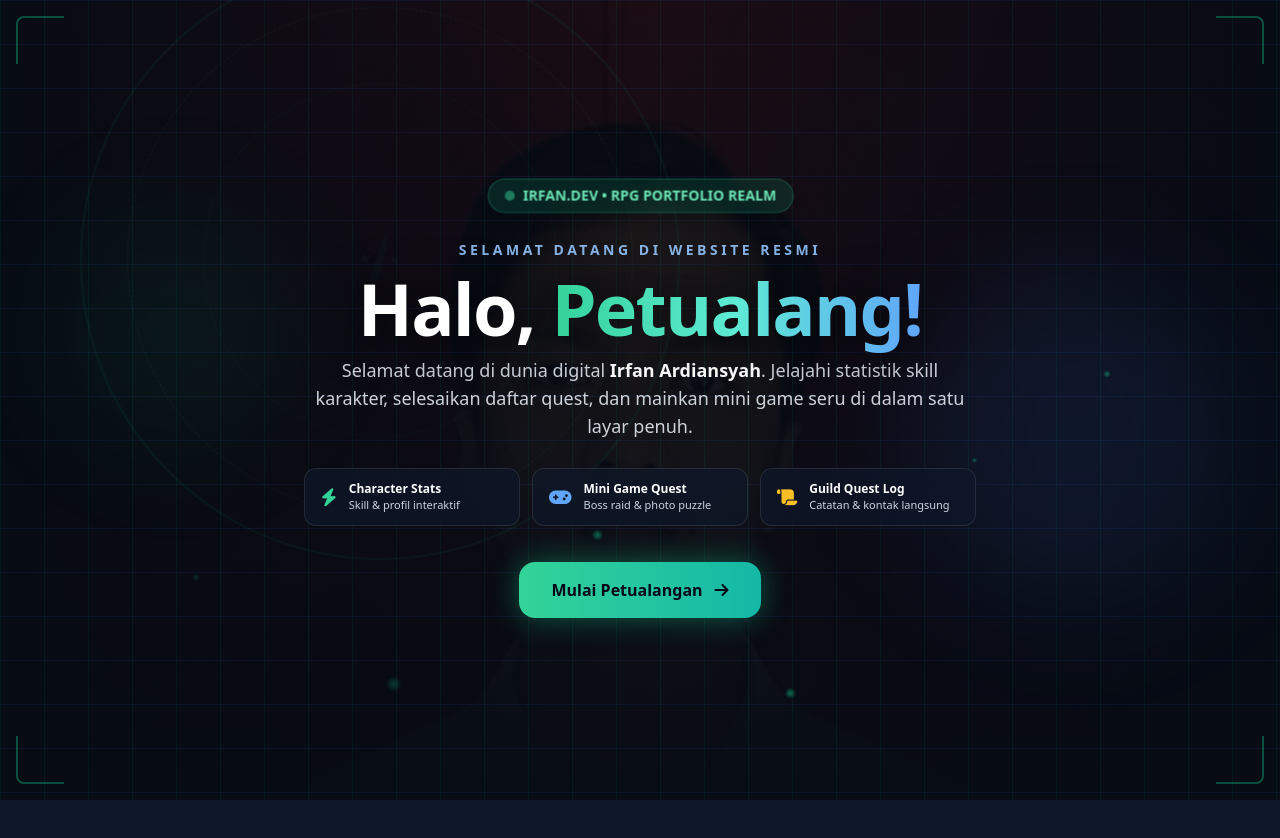
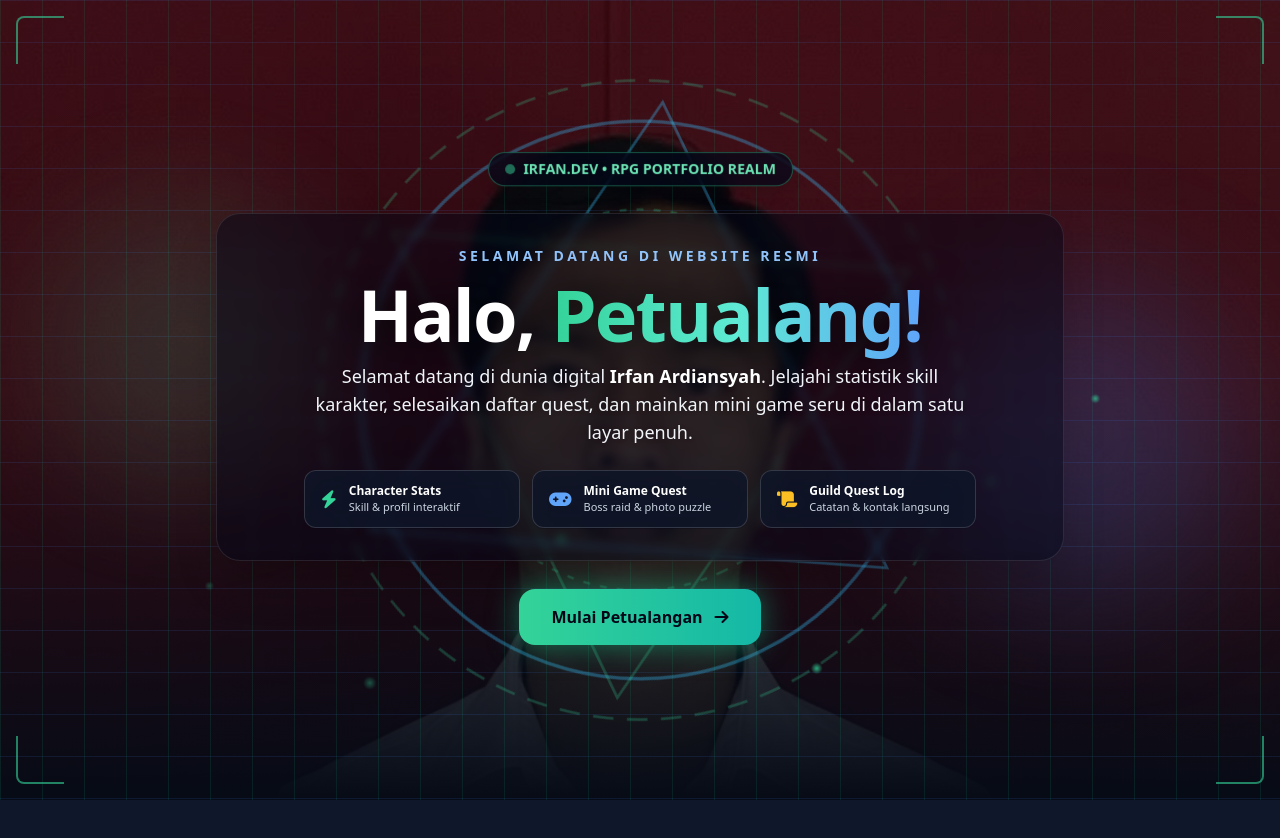
Before and after one commit to irfannardiansyah188-dotcom/website-irfan, a plain HTML site: page index.html in a window 1280 px wide. Shown: the top 838 px of the page. Drawn offline with nearby package versions, Linux system fonts and the light colour scheme.

Commit message:
Enhance index.html with SEO and visual improvements
Added a meta description for SEO, adjusted animation timings, and improved visual elements for better aesthetics.

```diff
--- a/index.html
+++ b/index.html
@@ -4,6 +4,7 @@
     <meta charset="UTF-8">
     <meta name="viewport" content="width=device-width, initial-scale=1.0">
     <title>Irfan Ardiansyah - Ultimate RPG Portfolio & Mini Game</title>
+    <meta name="description" content="Portofolio RPG interaktif, statistik skill karakter, dan mini game milik Irfan Ardiansyah.">
     <!-- Tailwind CSS CDN -->
     <script src="https://cdn.tailwindcss.com"></script>
     <script>
@@ -52,20 +53,20 @@
         /* Animasi Grafis & Perpindahan Welcome Screen */
         @keyframes floatSlow {
             0%, 100% { transform: translateY(0px) scale(1); }
-            50% { transform: translateY(-14px) scale(1.04); }
+            50% { transform: translateY(-12px) scale(1.03); }
         }
         @keyframes pulseGlow {
-            0%, 100% { opacity: 0.45; }
-            50% { opacity: 0.85; }
+            0%, 100% { opacity: 0.55; }
+            50% { opacity: 0.95; }
         }
         @keyframes spinSlow {
             from { transform: rotate(0deg); }
             to { transform: rotate(360deg); }
         }
         @keyframes drift {
-            0% { transform: translateY(0px) translateX(0px); opacity: 0.3; }
-            50% { transform: translateY(-40px) translateX(20px); opacity: 0.8; }
-            100% { transform: translateY(-80px) translateX(-10px); opacity: 0; }
+            0% { transform: translateY(0px) translateX(0px); opacity: 0.2; }
+            50% { transform: translateY(-45px) translateX(18px); opacity: 0.9; }
+            100% { transform: translateY(-90px) translateX(-10px); opacity: 0; }
         }
         .animate-float-slow {
             animation: floatSlow 6s ease-in-out infinite;
@@ -74,23 +75,23 @@
             animation: pulseGlow 4s ease-in-out infinite;
         }
         .animate-spin-slow {
-            animation: spinSlow 30s linear infinite;
+            animation: spinSlow 28s linear infinite;
         }
         .animate-spin-reverse {
-            animation: spinSlow 20s linear infinite reverse;
+            animation: spinSlow 18s linear infinite reverse;
         }
         .particle {
             position: absolute;
-            background: radial-gradient(circle, rgba(16,185,129,0.8) 0%, rgba(16,185,129,0) 70%);
+            background: radial-gradient(circle, rgba(52, 211, 153, 0.95) 0%, rgba(16, 185, 129, 0) 70%);
             border-radius: 50%;
             pointer-events: none;
-            animation: drift 8s linear infinite;
+            animation: drift 7s linear infinite;
         }
         .welcome-grid-bg {
             background-image:
-                linear-gradient(to right, rgba(16, 185, 129, 0.08) 1px, transparent 1px),
-                linear-gradient(to bottom, rgba(59, 130, 246, 0.08) 1px, transparent 1px);
-            background-size: 44px 44px;
+                linear-gradient(to right, rgba(16, 185, 129, 0.12) 1px, transparent 1px),
+                linear-gradient(to bottom, rgba(59, 130, 246, 0.12) 1px, transparent 1px);
+            background-size: 42px 42px;
         }
         #welcome-screen.is-leaving {
             opacity: 0;
@@ -106,86 +107,87 @@
 <body class="bg-slate-50 dark:bg-darkBg text-slate-800 dark:text-slate-100 font-sans antialiased min-h-screen transition-colors duration-300 overflow-x-hidden">
 
     <!-- LAYAR UCAPAN SELAMAT DATANG FULL LAYAR -->
-    <div id="welcome-screen" class="fixed inset-0 z-50 flex items-center justify-center bg-[#070b14] text-white transition-all duration-700 ease-in-out overflow-hidden">
-        <!-- Latar Belakang Foto Profil -->
+    <div id="welcome-screen" class="fixed inset-0 z-50 flex items-center justify-center bg-[#060b16] text-white transition-all duration-700 ease-in-out overflow-hidden">
+
+        <!-- Latar Belakang Foto Profil (Dibuat Terang & Jelas) -->
         <div class="absolute inset-0 w-full h-full">
             <img
                 src="foto-profil.png"
+                onerror="this.onerror=null; this.src='irfan-puzzle.jpg';"
                 alt="Latar Belakang Irfan Ardiansyah"
-                class="absolute inset-0 w-full h-full object-cover object-top scale-105 opacity-35"
+                class="w-full h-full object-cover object-top opacity-75"
             />
-            <!-- Lapisan Grafis Gradasi & Kegelapan -->
-            <div class="absolute inset-0 bg-gradient-to-t from-[#070b14] via-[#070b14]/75 to-[#070b14]/50"></div>
-            <div class="absolute inset-0 bg-gradient-to-r from-[#070b14] via-transparent to-[#070b14]"></div>
+            <!-- Gradasi tipis agar foto tetap terlihat jelas namun teks tetap kontras -->
+            <div class="absolute inset-0 bg-gradient-to-t from-[#060b16] via-[#060b16]/45 to-[#060b16]/35"></div>
+            <div class="absolute inset-0 bg-radial from-transparent via-[#060b16]/30 to-[#060b16]/80"></div>
             <div class="absolute inset-0 welcome-grid-bg pointer-events-none"></div>
         </div>
 
-        <!-- EFEK-EFEK GRAFIS RPG MENARIK (Aura, Cahaya, Runes) -->
-        <div class="absolute inset-0 overflow-hidden pointer-events-none">
-            <!-- Lingkaran Runes/Sihir (Magic Circle) di Belakang -->
-            <div class="absolute -top-10 -left-10 md:left-20 w-[300px] h-[300px] md:w-[600px] md:h-[600px] border-2 border-emerald-500/10 rounded-full flex items-center justify-center animate-spin-slow opacity-60">
-                <div class="w-[85%] h-[85%] border border-dashed border-emerald-400/10 rounded-full flex items-center justify-center">
-                    <div class="w-[70%] h-[70%] border border-emerald-500/5 rounded-full flex items-center justify-center">
-                        <i class="fa-solid fa-wand-sparkles text-emerald-500/5 text-4xl animate-spin-reverse"></i>
-                    </div>
-                </div>
+        <!-- EFEK GRAFIS MAGIC CIRCLE & PARTIKEL RPG -->
+        <div class="absolute inset-0 overflow-hidden pointer-events-none flex items-center justify-center">
+            <!-- Lingkaran Sihir SVG Menyala di Belakang Teks -->
+            <svg class="w-[460px] h-[460px] sm:w-[680px] sm:h-[680px] text-emerald-400/25 animate-spin-slow" viewBox="0 0 200 200" fill="none">
+                <circle cx="100" cy="100" r="94" stroke="currentColor" stroke-width="0.8" stroke-dasharray="6 4"/>
+                <circle cx="100" cy="100" r="82" stroke="#38bdf8" stroke-opacity="0.35" stroke-width="1"/>
+                <polygon points="100,12 176,144 24,144" stroke="currentColor" stroke-width="0.8"/>
+                <polygon points="100,188 176,56 24,56" stroke="#38bdf8" stroke-opacity="0.35" stroke-width="0.8"/>
+                <circle cx="100" cy="100" r="56" stroke="currentColor" stroke-width="0.7" stroke-dasharray="2 3"/>
+            </svg>
+
+            <!-- Cahaya Aura Hijau & Biru -->
+            <div class="absolute top-1/4 left-10 w-72 h-72 bg-emerald-400/20 rounded-full blur-3xl animate-pulse-glow"></div>
+            <div class="absolute bottom-1/4 right-10 w-80 h-80 bg-blue-500/20 rounded-full blur-3xl animate-float-slow"></div>
+
+            <!-- Partikel Cahaya Melayang -->
+            <div class="particle w-2.5 h-2.5" style="top: 82%; left: 16%; animation-delay: 0s; animation-duration: 6s;"></div>
+            <div class="particle w-3 h-3" style="top: 72%; left: 42%; animation-delay: 1.2s; animation-duration: 8s;"></div>
+            <div class="particle w-2 h-2" style="top: 64%; left: 76%; animation-delay: 2.5s; animation-duration: 6.5s;"></div>
+            <div class="particle w-3.5 h-3.5" style="top: 86%; left: 28%; animation-delay: 3.8s; animation-duration: 9s;"></div>
+            <div class="particle w-2.5 h-2.5" style="top: 54%; left: 84%; animation-delay: 1.8s; animation-duration: 7.5s;"></div>
+            <div class="particle w-3 h-3" style="top: 88%; left: 62%; animation-delay: 0.6s; animation-duration: 9.5s;"></div>
         </div>
 
-            <!-- Kilatan Cahaya/Pilar Energi di Kiri-Kanan -->
-            <div class="absolute top-1/4 left-12 w-64 h-64 bg-emerald-500/10 rounded-full blur-3xl animate-pulse-glow"></div>
-            <div class="absolute bottom-1/4 right-12 w-80 h-80 bg-blue-500/10 rounded-full blur-3xl animate-float-slow"></div>
+        <!-- Ornamen Sudut Bingkai -->
+        <div class="absolute top-4 left-4 w-12 h-12 border-t-2 border-l-2 border-emerald-400/60 rounded-tl-lg pointer-events-none"></div>
+        <div class="absolute top-4 right-4 w-12 h-12 border-t-2 border-r-2 border-emerald-400/60 rounded-tr-lg pointer-events-none"></div>
+        <div class="absolute bottom-4 left-4 w-12 h-12 border-b-2 border-l-2 border-emerald-400/60 rounded-bl-lg pointer-events-none"></div>
+        <div class="absolute bottom-4 right-4 w-12 h-12 border-b-2 border-r-2 border-emerald-400/60 rounded-br-lg pointer-events-none"></div>
 
-            <!-- Partikel Kecil Berterbangan (Magic Sparkles) -->
-            <div class="particle w-2 h-2" style="top: 80%; left: 15%; animation-delay: 0s; animation-duration: 6s;"></div>
-            <div class="particle w-3 h-3" style="top: 70%; left: 45%; animation-delay: 1.5s; animation-duration: 9s;"></div>
-            <div class="particle w-1.5 h-1.5" style="top: 60%; left: 75%; animation-delay: 3s; animation-duration: 7s;"></div>
-            <div class="particle w-4 h-4" style="top: 85%; left: 30%; animation-delay: 4.5s; animation-duration: 10s;"></div>
-            <div class="particle w-2 h-2" style="top: 50%; left: 85%; animation-delay: 2s; animation-duration: 8s;"></div>
-            <div class="particle w-3 h-3" style="top: 90%; left: 60%; animation-delay: 0.5s; animation-duration: 11s;"></div>
-        </div>
-
-        <!-- Ornamen Bingkai Fantasi -->
-        <div class="absolute top-4 left-4 w-12 h-12 border-t-2 border-l-2 border-emerald-500/40 rounded-tl-lg pointer-events-none"></div>
-        <div class="absolute top-4 right-4 w-12 h-12 border-t-2 border-r-2 border-emerald-500/40 rounded-tr-lg pointer-events-none"></div>
-        <div class="absolute bottom-4 left-4 w-12 h-12 border-b-2 border-l-2 border-emerald-500/40 rounded-bl-lg pointer-events-none"></div>
-        <div class="absolute bottom-4 right-4 w-12 h-12 border-b-2 border-r-2 border-emerald-500/40 rounded-br-lg pointer-events-none"></div>
-
-        <!-- Konten Ucapan Selamat Datang di Tengah -->
+        <!-- Konten Ucapan Selamat Datang -->
         <div class="relative z-10 w-full max-w-4xl mx-auto px-6 py-10 text-center space-y-6">
-            <div class="inline-flex items-center gap-2 px-4 py-1.5 rounded-full bg-emerald-500/15 border border-emerald-400/30 text-emerald-300 text-xs sm:text-sm font-semibold backdrop-blur-md shadow-lg animate-float-slow">
+            <div class="inline-flex items-center gap-2 px-4 py-1.5 rounded-full bg-slate-950/70 border border-emerald-400/40 text-emerald-300 text-xs sm:text-sm font-semibold backdrop-blur-md shadow-lg animate-float-slow">
                 <span class="w-2.5 h-2.5 rounded-full bg-emerald-400 animate-pulse"></span>
                 <span>IRFAN.DEV • RPG PORTFOLIO REALM</span>
             </div>
 
-            <div class="space-y-3">
-                <p class="text-xs sm:text-sm uppercase tracking-[0.25em] text-blue-300/90 font-semibold">
+            <div class="space-y-3 bg-slate-950/45 backdrop-blur-sm border border-white/10 rounded-3xl p-6 sm:p-8 shadow-2xl">
+                <p class="text-xs sm:text-sm uppercase tracking-[0.25em] text-blue-300 font-semibold">
                     Selamat Datang di Website Resmi
                 </p>
-                <h1 class="text-4xl sm:text-6xl md:text-7xl font-extrabold tracking-tight leading-tight drop-shadow-[0_4px_24px_rgba(0,0,0,0.75)]">
+                <h1 class="text-4xl sm:text-6xl md:text-7xl font-extrabold tracking-tight leading-tight drop-shadow-[0_4px_24px_rgba(0,0,0,0.9)]">
                     Halo, <span class="text-transparent bg-clip-text bg-gradient-to-r from-emerald-400 via-teal-300 to-blue-400">Petualang!</span>
                 </h1>
-                <p class="text-sm sm:text-base md:text-lg text-slate-200/90 max-w-2xl mx-auto leading-relaxed">
+                <p class="text-sm sm:text-base md:text-lg text-slate-100 max-w-2xl mx-auto leading-relaxed drop-shadow">
                     Selamat datang di dunia digital <strong class="text-white">Irfan Ardiansyah</strong>. Jelajahi statistik skill karakter, selesaikan daftar quest, dan mainkan mini game seru di dalam satu layar penuh.
                 </p>
-            </div>
 
                 <!-- Kartu Mini Highlight -->
-            <div class="grid grid-cols-1 sm:grid-cols-3 gap-3 max-w-2xl mx-auto text-left pt-1">
-                <div class="bg-slate-900/70 backdrop-blur-md border border-white/10 rounded-xl px-4 py-3 flex items-center gap-3">
+                <div class="grid grid-cols-1 sm:grid-cols-3 gap-3 max-w-2xl mx-auto text-left pt-3">
+                    <div class="bg-slate-900/80 backdrop-blur-md border border-white/15 rounded-xl px-4 py-3 flex items-center gap-3">
                         <i class="fa-solid fa-bolt text-emerald-400 text-lg"></i>
                         <div>
                             <p class="text-xs font-bold text-white">Character Stats</p>
                             <p class="text-[11px] text-slate-300">Skill & profil interaktif</p>
                         </div>
                     </div>
-                <div class="bg-slate-900/70 backdrop-blur-md border border-white/10 rounded-xl px-4 py-3 flex items-center gap-3">
+                    <div class="bg-slate-900/80 backdrop-blur-md border border-white/15 rounded-xl px-4 py-3 flex items-center gap-3">
                         <i class="fa-solid fa-gamepad text-blue-400 text-lg"></i>
                         <div>
                             <p class="text-xs font-bold text-white">Mini Game Quest</p>
                             <p class="text-[11px] text-slate-300">Boss raid & photo puzzle</p>
                         </div>
                     </div>
-                <div class="bg-slate-900/70 backdrop-blur-md border border-white/10 rounded-xl px-4 py-3 flex items-center gap-3">
+                    <div class="bg-slate-900/80 backdrop-blur-md border border-white/15 rounded-xl px-4 py-3 flex items-center gap-3">
                         <i class="fa-solid fa-scroll text-amber-400 text-lg"></i>
                         <div>
                             <p class="text-xs font-bold text-white">Guild Quest Log</p>
@@ -193,12 +195,13 @@
                         </div>
                     </div>
                 </div>
+            </div>
 
             <!-- Tombol Masuk dengan Animasi Perpindahan -->
-            <div class="pt-3 flex flex-col sm:flex-row items-center justify-center gap-4">
+            <div class="pt-1 flex flex-col sm:flex-row items-center justify-center gap-4">
                 <button
                     onclick="enterWebsite()"
-                    class="group relative inline-flex items-center justify-center gap-3 bg-gradient-to-r from-emerald-400 to-teal-500 hover:from-emerald-300 hover:to-teal-400 text-slate-950 font-extrabold text-sm sm:text-base px-8 py-4 rounded-2xl shadow-[0_0_30px_rgba(16,185,129,0.45)] hover:shadow-[0_0_40px_rgba(16,185,129,0.7)] transition-all duration-300 hover:-translate-y-0.5 active:scale-95 cursor-pointer"
+                    class="group relative inline-flex items-center justify-center gap-3 bg-gradient-to-r from-emerald-400 to-teal-500 hover:from-emerald-300 hover:to-teal-400 text-slate-950 font-extrabold text-sm sm:text-base px-8 py-4 rounded-2xl shadow-[0_0_30px_rgba(16,185,129,0.55)] hover:shadow-[0_0_45px_rgba(16,185,129,0.8)] transition-all duration-300 hover:-translate-y-0.5 active:scale-95 cursor-pointer"
                 >
                     <span>Mulai Petualangan</span>
                     <i class="fa-solid fa-arrow-right group-hover:translate-x-1.5 transition-transform"></i>
@@ -237,6 +240,7 @@
                 <div class="relative w-full md:w-[44%] h-[360px] sm:h-[400px] md:h-auto shrink-0 overflow-hidden bg-slate-900">
                     <img
                         src="foto-profil.png"
+                        onerror="this.onerror=null; this.src='irfan-puzzle.jpg';"
                         alt="Foto Profil Irfan Ardiansyah"
                         class="w-full h-full object-cover object-top"
                     />
```
Lines whose indentation alone changed are shown as unchanged.
